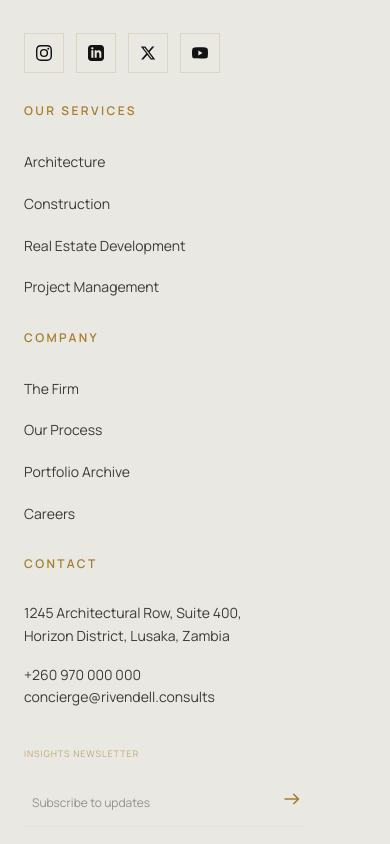
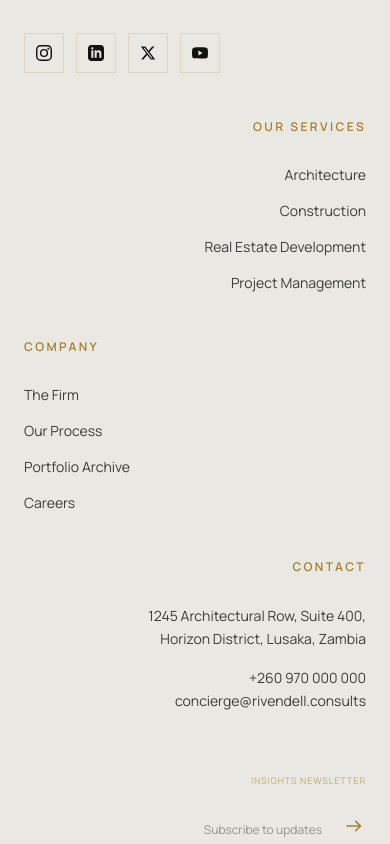
Before and after one commit to obende-m/Rivendell, a Next.js app: page /blog in a window 390 px wide. Shown: the part 1360-2204 px from the top of the page. Built offline with nearby package versions, Linux system fonts and the light colour scheme; no server answers.

Commit message:
Refactor layout adjustments, contact info updates, and footer responsive alignments

```diff
--- a/src/app/contact/page.tsx
+++ b/src/app/contact/page.tsx
@@ -67,10 +67,10 @@ export default function ContactPage() {
                       TELEPHONE
                     </p>
                     <p className="font-body-lg text-lg text-on-surface hover:text-primary transition-colors cursor-pointer leading-relaxed">
-                      +234 810 555 0123
+                      +234 808 988 5109
                     </p>
                     <p className="font-body-lg text-lg text-on-surface hover:text-primary transition-colors cursor-pointer leading-relaxed">
-                      +234 902 444 0987
+                      +234 810 884 9700
                     </p>
                   </div>
                 </div>
@@ -121,7 +121,7 @@ export default function ContactPage() {
               </h3>
               <div className="flex flex-wrap gap-4">
                 <a
-                  href="https://wa.me/2348105550123"
+                  href="https://wa.me/2348089885109"
                   target="_blank"
                   rel="noopener noreferrer"
                   className="flex items-center gap-3 px-8 py-4 bg-[#25D366] text-white font-label-caps text-xs tracking-widest hover:brightness-105 transition-all select-none cursor-pointer"
@@ -135,7 +135,7 @@ export default function ContactPage() {
                   href="https://calendly.com"
                   target="_blank"
                   rel="noopener noreferrer"
-                  className="flex items-center gap-3 px-8 py-4 border border-on-surface/20 text-on-surface font-label-caps text-xs tracking-widest hover:border-primary hover:text-primary transition-all select-none cursor-pointer"
+                  className="flex items-center gap-3 px-8 py-4 border font-label-caps text-xs tracking-widest transition-all select-none cursor-pointer bg-[#EBF5FB] text-[#2874A6] border-[#AED6F1] hover:bg-[#D4E6F1] hover:text-[#1B4F72] hover:border-[#85C1E9] dark:bg-[#1B4F72]/30 dark:text-[#85C1E9] dark:border-[#2E86C1]/40 dark:hover:bg-[#1B4F72]/50 dark:hover:text-[#AED6F1] dark:hover:border-[#5DADE2]/50"
                 >
                   <span className="material-symbols-outlined text-sm">calendar_month</span>
                   SCHEDULE CALL
--- a/src/components/layout/Footer.tsx
+++ b/src/components/layout/Footer.tsx
@@ -43,9 +43,9 @@ export function Footer() {
 
   return (
     <footer className="bg-surface-container border-t border-gold-muted/10">
-      <div className="section-container grid grid-cols-1 md:grid-cols-4 gap-gutter py-16 md:py-24 max-w-[1440px] mx-auto">
-        {/* Column 1: Logo & Description */}
-        <div className="md:col-span-1 space-y-6">
+      <div className="section-container grid grid-cols-1 md:grid-cols-4 gap-y-12 md:gap-y-0 gap-gutter py-16 md:py-24 max-w-[1440px] mx-auto">
+        {/* Column 1: Logo & Description (Left-aligned) */}
+        <div className="space-y-6 text-left">
           {logoUrl ? (
             // eslint-disable-next-line @next/next/no-img-element
             <img
@@ -62,7 +62,7 @@ export function Footer() {
             {description}
           </p>
           {/* Socials */}
-          <div className="flex space-x-3 pt-4">
+          <div className="flex space-x-3 pt-4 justify-start">
             {socialLinks.map((link) => (
               <a
                 key={link.platform}
@@ -78,18 +78,18 @@ export function Footer() {
           </div>
         </div>
 
-        {/* Columns 2 & 3: Link grids */}
-        {columns.map((col) => (
-          <div key={col.heading}>
+        {/* Column 2: Our Services (Right-aligned on mobile, Left-aligned on desktop) */}
+        {columns[0] && (
+          <div className="text-right md:text-left">
             <h4 className="font-label-caps text-label-caps text-primary mb-8 tracking-[0.2em] uppercase">
-              {col.heading}
+              {columns[0].heading}
             </h4>
             <ul className="space-y-4">
-              {col.links?.map((link) => (
+              {columns[0].links?.map((link) => (
                 <li key={link.label}>
                   <Link
                     href={link.href}
-                    className="font-body-md text-on-surface-variant text-sm hover:text-primary transition-colors duration-300"
+                    className="font-body-md text-on-surface-variant text-sm hover:text-primary transition-colors duration-300 block"
                   >
                     {link.label}
                   </Link>
@@ -97,15 +97,36 @@ export function Footer() {
               ))}
             </ul>
           </div>
-        ))}
+        )}
 
-        {/* Column 4: Contact / Newsletter (dynamic) */}
-        <div>
-          <h4 className="font-label-caps text-label-caps text-primary mb-8 tracking-[0.2em] uppercase">
+        {/* Column 3: Company (Left-aligned on mobile & desktop) */}
+        {columns[1] && (
+          <div className="text-left">
+            <h4 className="font-label-caps text-label-caps text-primary mb-8 tracking-[0.2em] uppercase">
+              {columns[1].heading}
+            </h4>
+            <ul className="space-y-4">
+              {columns[1].links?.map((link) => (
+                <li key={link.label}>
+                  <Link
+                    href={link.href}
+                    className="font-body-md text-on-surface-variant text-sm hover:text-primary transition-colors duration-300 block"
+                  >
+                    {link.label}
+                  </Link>
+                </li>
+              ))}
+            </ul>
+          </div>
+        )}
+
+        {/* Column 4: Contact / Newsletter (Right-aligned on mobile, Left-aligned on desktop) */}
+        <div className="text-right md:text-left flex flex-col items-end md:items-start">
+          <h4 className="font-label-caps text-label-caps text-primary mb-8 tracking-[0.2em] uppercase w-full text-right md:text-left">
             Contact
           </h4>
           {primaryOffice ? (
-            <div className="space-y-4 text-sm font-body-md text-on-surface-variant leading-relaxed mb-6">
+            <div className="space-y-4 text-sm font-body-md text-on-surface-variant leading-relaxed mb-6 text-right md:text-left w-full">
               <p>
                 {primaryOffice.address.split(",").slice(0, 2).join(",")},
                 <br />
@@ -121,7 +142,7 @@ export function Footer() {
               </p>
             </div>
           ) : (
-            <p className="text-sm font-body-md text-on-surface-variant leading-relaxed mb-6">
+            <p className="text-sm font-body-md text-on-surface-variant leading-relaxed mb-6 text-right md:text-left w-full">
               1245 Architectural Row
               <br />
               Suite 400, Horizon District
@@ -131,11 +152,11 @@ export function Footer() {
           )}
 
           {/* Dynamic Newsletter input as styled in specifications */}
-          <form onSubmit={handleSubscribe} className="relative mt-8 max-w-[280px]">
-            <p className="font-label-caps text-[9px] text-primary/60 tracking-widest mb-3 uppercase">
+          <form onSubmit={handleSubscribe} className="relative mt-8 max-w-[280px] w-full text-right md:text-left flex flex-col items-end md:items-start">
+            <p className="font-label-caps text-[9px] text-primary/60 tracking-widest mb-3 uppercase w-full text-right md:text-left">
               INSIGHTS NEWSLETTER
             </p>
-            <div className="flex items-center border-b border-gold-muted/40 py-2">
+            <div className="flex items-center border-b border-gold-muted/40 py-2 w-full justify-end md:justify-start">
               <input
                 type="email"
                 value={email}
@@ -144,7 +165,7 @@ export function Footer() {
                   subscribed ? "Thank you for subscribing" : "Subscribe to updates"
                 }
                 disabled={subscribed}
-                className="appearance-none bg-transparent border-none w-full text-on-surface mr-3 py-1 px-2 leading-tight focus:outline-none placeholder:text-on-surface/40 text-xs font-body-md"
+                className="appearance-none bg-transparent border-none w-full text-on-surface mr-3 py-1 px-2 leading-tight focus:outline-none placeholder:text-on-surface/40 text-xs font-body-md text-right md:text-left"
               />
               <button
                 type="submit"
--- a/src/components/sections/HeroSection.tsx
+++ b/src/components/sections/HeroSection.tsx
@@ -4,7 +4,6 @@ import Link from "next/link";
 import { motion } from "framer-motion";
 import { HeroFields } from "@/lib/sanity/types";
 import { Button } from "@/components/ui/Button";
-import { ScrollIndicator } from "@/components/ui/ScrollIndicator";
 
 interface HeroSectionProps {
   data?: HeroFields;
@@ -114,15 +113,7 @@ export function HeroSection({ data }: HeroSectionProps) {
         </div>
       </div>
 
-      {/* Floating Bottom Indicator */}
-      <motion.div
-        initial={{ opacity: 0 }}
-        animate={{ opacity: 1 }}
-        transition={{ delay: 0.8, duration: 1 }}
-        className="absolute bottom-12 left-1/2 -translate-x-1/2 z-20"
-      >
-        <ScrollIndicator />
-      </motion.div>
+
     </section>
   );
 }
--- a/src/components/sections/ServicesGrid.tsx
+++ b/src/components/sections/ServicesGrid.tsx
@@ -1,7 +1,8 @@
 "use client";
 
+import { motion } from "framer-motion";
 import { RevealOnScroll } from "@/components/animations/RevealOnScroll";
-import { StaggerChildren } from "@/components/animations/StaggerChildren";
+import { StaggerChildren, staggerItemVariants } from "@/components/animations/StaggerChildren";
 
 interface CapabilityItem {
   title: string;
@@ -73,10 +74,11 @@ export function ServicesGrid({
         </RevealOnScroll>
 
         {/* Bento/Capability 3x2 Grid with thin overlapping border lines */}
-        <StaggerChildren className="grid grid-cols-1 sm:grid-cols-2 lg:grid-cols-3 gap-px bg-gold-muted/20 border border-gold-muted/20">
+        <StaggerChildren className="grid grid-cols-1 md:grid-cols-2 gap-px bg-gold-muted/20 border border-gold-muted/20">
           {capabilityList.map((cap) => (
-            <div
+            <motion.div
               key={cap.title}
+              variants={staggerItemVariants}
               className="bg-background p-10 md:p-12 hover:bg-surface-container transition-colors duration-500 group select-none flex flex-col justify-start min-h-[300px]"
             >
               <span className="material-symbols-outlined text-3xl text-primary mb-8 block transition-transform group-hover:scale-110 duration-300">
@@ -88,7 +90,7 @@ export function ServicesGrid({
               <p className="font-body-md text-on-surface-variant/80 text-sm leading-relaxed">
                 {cap.description}
               </p>
-            </div>
+            </motion.div>
           ))}
         </StaggerChildren>
       </div>
--- a/src/data/db.json
+++ b/src/data/db.json
@@ -701,14 +701,14 @@
         "name": "Lagos Head Office",
         "address": "8B Admiralty Way, Lekki Phase 1, Lagos, Nigeria",
         "phone": [
-          "+234 1 234 5678",
-          "+234 800 RIVENDELL"
+          "+234 808 988 5109",
+          "+234 810 884 9700"
         ],
         "email": "lagos@rivendell.consults",
         "hours": "Mon - Fri: 8:00 AM - 6:00 PM"
       }
     ],
-    "whatsappNumber": "+2348000000000",
+    "whatsappNumber": "+2348089885109",
     "calendlyLink": "https://calendly.com"
   },
   "seoSettings": {
--- a/src/lib/sanity/mockData.ts
+++ b/src/lib/sanity/mockData.ts
@@ -122,12 +122,12 @@ export const mockContactInfo: ContactInfoData = {
     {
       name: "Lagos Head Office",
       address: "8B Admiralty Way, Lekki Phase 1, Lagos, Nigeria",
-      phone: ["+234 1 234 5678", "+234 800 RIVENDELL"],
+      phone: ["+234 808 988 5109", "+234 810 884 9700"],
       email: "lagos@rivendell.consults",
       hours: "Mon - Fri: 8:00 AM - 6:00 PM",
     },
   ],
-  whatsappNumber: "+2348000000000",
+  whatsappNumber: "+2348089885109",
   calendlyLink: "https://calendly.com",
 };
 
```
Also changed, not shown: 1 other file (tests, documents, lock files or other folders).
